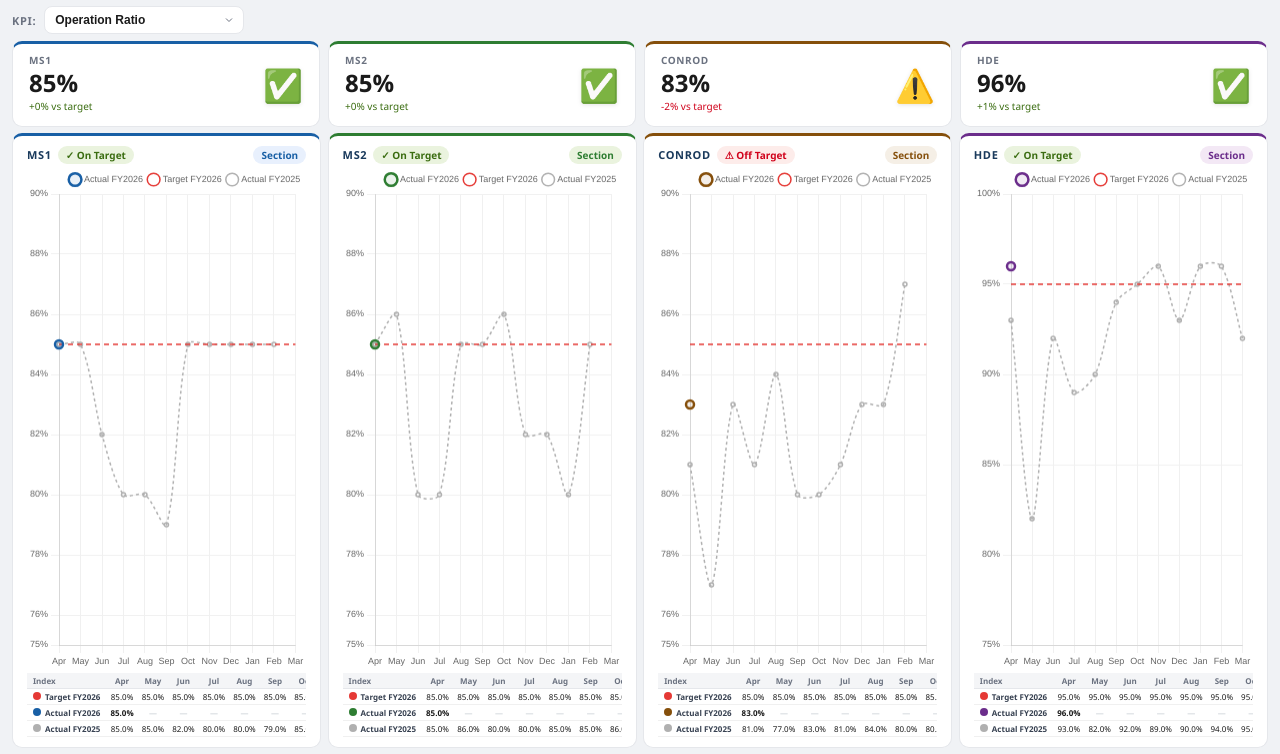
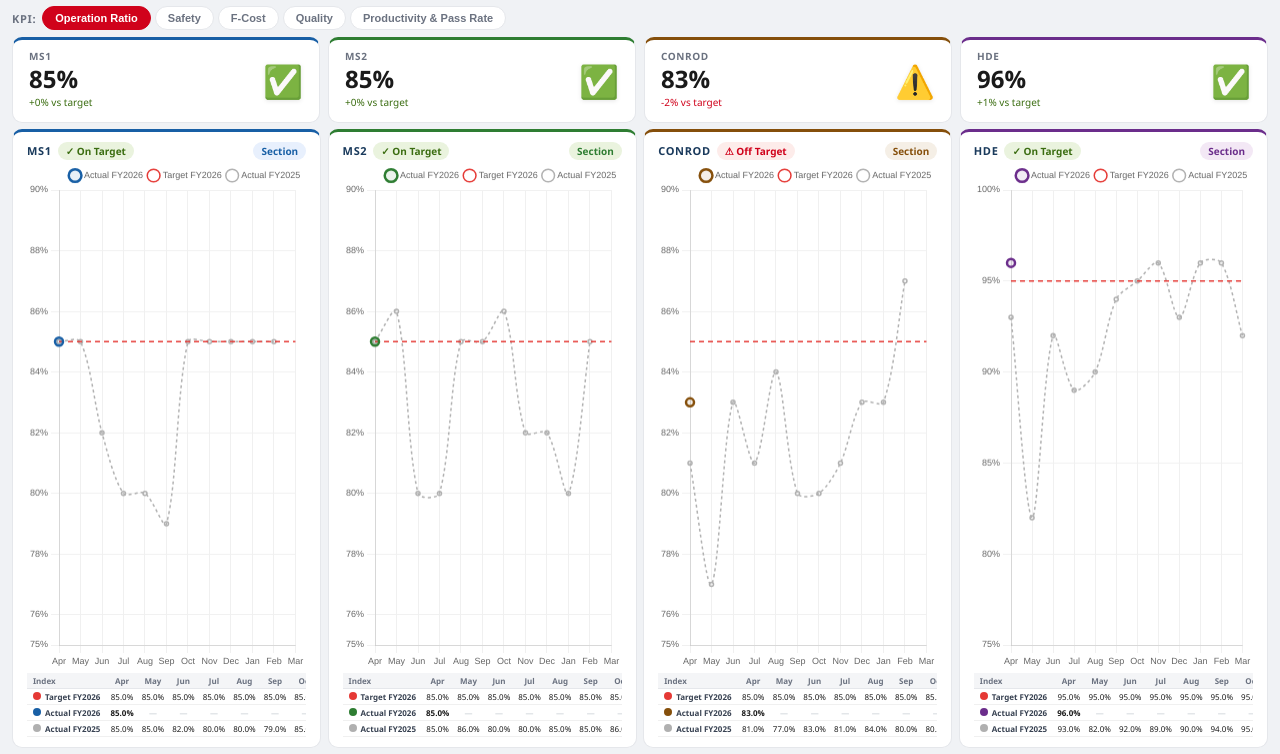
Before and after one commit to szharaadv/ywk-dashboard, a PHP site: page /pages/kpi_detail.php in a window 1280 px wide. Shown: the part 46-800 px from the top of the page. Run offline with PHP 8.4, Linux system fonts and the light colour scheme; data comes from the database, SQL or seed files in the repository; some libraries are stand-ins or nearby versions.

Commit message:
updatedata

```diff
--- a/pages/kpi_detail.php
+++ b/pages/kpi_detail.php
@@ -36,7 +36,8 @@ $page_title = 'KPI DETAIL — ' . strtoupper($kpi_tabs[$active_kpi]);
         }
 
         /* Selector row */
-        .selector-row { display:flex; align-items:center; gap:12px; flex-shrink:0; }
+        .selector-row { display:flex; align-items:center; gap:12px; flex-shrink:0; flex-wrap:wrap; }
+        .metric-emoji { font-size:32px; flex-shrink:0; margin-left:10px; line-height:1; }
         .kpi-selector-wrap, .line-filter-wrap { display:flex; align-items:center; gap:8px; }
         .kpi-selector-wrap label, .line-filter-wrap label {
             font-size:11px; font-weight:700; color:#6b7280;
@@ -144,7 +145,7 @@ $page_title = 'KPI DETAIL — ' . strtoupper($kpi_tabs[$active_kpi]);
         .row-badge-dot { width:8px; height:8px; border-radius:2px; flex-shrink:0; }
 
         /* Legend pills */
-        .legend-bar { display:flex; align-items:center; gap:10px; flex-wrap:wrap; }
+        .legend-bar { display:flex; align-items:center; gap:10px; flex-wrap:wrap; flex-shrink:0; }
         .legend-pill { display:flex; align-items:center; gap:5px; font-size:10px; font-weight:600; color:#374151; }
         .lpill-dot  { width:10px; height:10px; border-radius:3px; flex-shrink:0; }
         .lpill-line { width:16px; height:2px; flex-shrink:0; }
@@ -191,18 +192,26 @@ $page_title = 'KPI DETAIL — ' . strtoupper($kpi_tabs[$active_kpi]);
     <div class="content-wrapper">
 
             <!-- Selector row -->
-        <div class="selector-row">
-            <div class="kpi-selector-wrap">
-                <label>KPI:</label>
-                <select id="kpiSelect" onchange="onKpiChange()">
+<div style="display:flex; align-items:center; gap:6px; flex-shrink:0; flex-wrap:wrap;">
+    <label style="font-size:11px; font-weight:700; color:#6b7280;
+                text-transform:uppercase; letter-spacing:.06em;">KPI:</label>
+    <div style="display:flex; gap:4px; flex-wrap:wrap;">
         <?php foreach ($kpi_tabs as $key => $label): ?>
-                    <option value="<?= $key ?>" <?= $active_kpi === $key ? 'selected' : '' ?>>
+        <button onclick="document.getElementById('kpiSelect').value='<?= $key ?>'; onKpiChange();"
+                style="font-size:11px; font-weight:700; padding:5px 12px;
+                    border-radius:20px; cursor:pointer; transition:all .15s;
+                    border:1.5px solid <?= $active_kpi === $key ? '#D0021B' : '#e5e7eb' ?>;
+                    background:<?= $active_kpi === $key ? '#D0021B' : '#fff' ?>;
+                    color:<?= $active_kpi === $key ? '#fff' : '#6b7280' ?>;"
+                id="kpibtn-<?= $key ?>"
+                onmouseover="if(this.style.background!='rgb(208, 2, 27)'){this.style.borderColor='#D0021B';this.style.color='#D0021B';}"
+                onmouseout="if(this.style.background!='rgb(208, 2, 27)'){this.style.borderColor='#e5e7eb';this.style.color='#6b7280';}">
             <?= $label ?>
-                    </option>
+        </button>
         <?php endforeach; ?>
-                </select>
     </div>
 
+        <!-- Line filter — menyatu dalam selector row -->
         <div class="line-filter-wrap" id="lineFilterWrap" style="display:none">
             <label>LINE:</label>
             <select id="lineFilter" onchange="onLineChange()">
@@ -210,16 +219,24 @@ $page_title = 'KPI DETAIL — ' . strtoupper($kpi_tabs[$active_kpi]);
             </select>
         </div>
 
+        <!-- Legend pills — menyatu dalam selector row -->
         <div class="legend-bar" id="legendBar" style="display:none">
             <div class="legend-pill"><div class="lpill-dot" style="background:#1500d1"></div>Productivity FY26</div>
             <div class="legend-pill"><div class="lpill-dot" style="background:#8cbab7"></div>Productivity FY25</div>
             <div class="legend-pill"><div class="lpill-line" style="background:#F59E0B"></div>Pass Rate FY26</div>
             <div class="legend-pill"><div class="lpill-line" style="background:#ff5900"></div>Pass Rate FY25</div>
         </div>
+
+        <!-- Hidden select -->
+        <select id="kpiSelect" style="display:none;">
+            <?php foreach ($kpi_tabs as $key => $label): ?>
+            <option value="<?= $key ?>" <?= $active_kpi === $key ? 'selected' : '' ?>><?= $label ?></option>
+            <?php endforeach; ?>
+        </select>
     </div>
 
         <!-- Metric cards -->
-        <div class="metrics-row" id="metricsRow">
+        <div class="metrics-row" id="metricsRow" style="display:grid;">
             <?php foreach (['ms1'=>'MS1','ms2'=>'MS2','conrod'=>'Conrod','hde'=>'HDE'] as $id => $label): ?>
             <div class="metric-card <?= $id ?>" id="mcard-<?= $id ?>">
             <div style="display:flex;align-items:center;justify-content:space-between;">
@@ -411,6 +428,13 @@ function clearMetricCards() {
 // ─── KPI CHANGE ──────────────────────────────────────────────────────────────
 function onKpiChange() {
     activeKpi = document.getElementById('kpiSelect').value;
+    // Update button styles
+    document.querySelectorAll('[id^="kpibtn-"]').forEach(btn => {
+        const isActive = btn.id === 'kpibtn-' + activeKpi;
+        btn.style.background   = isActive ? '#D0021B' : '#fff';
+        btn.style.borderColor  = isActive ? '#D0021B' : '#e5e7eb';
+        btn.style.color        = isActive ? '#fff'    : '#6b7280';
+    });
     destroyAllCharts();
     stopScrollTimers();
     if (activeKpi==='productivity_passrate') {
@@ -430,6 +454,7 @@ function onLineChange() {
 function showProdUI() {
     document.getElementById('lineFilterWrap').style.display = 'flex';
     document.getElementById('legendBar').style.display      = 'flex';
+    document.getElementById('metricsRow').style.display     = 'grid';
 }
 function showKpiUI() {
     document.getElementById('lineFilterWrap').style.display = 'none';
```
Lines whose indentation alone changed are shown as unchanged.
